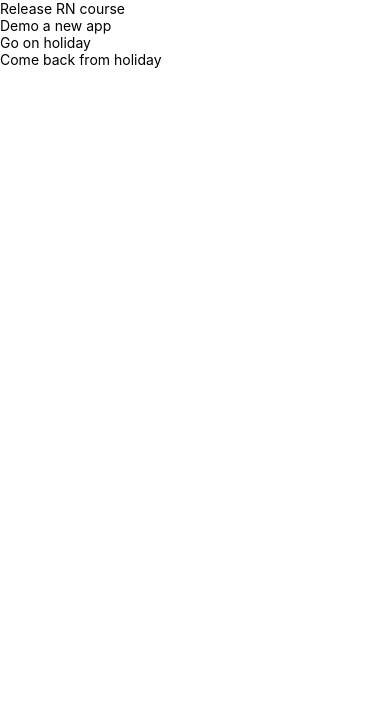
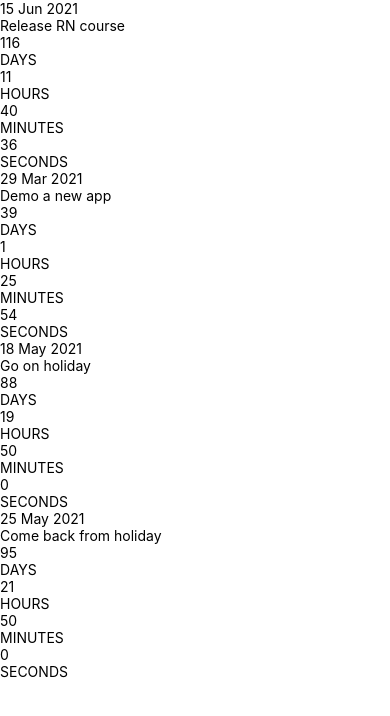
Before and after one commit to Steven-MKN/countdown, a React Native app: screen / in a window 390 px wide. Shown: the top 716 px of the page. Built offline with nearby package versions, Linux system fonts and the light colour scheme.

Commit message:
handling layouts of complex components - end of topic

```diff
--- /dev/null
+++ b/EventCard.js
@@ -0,0 +1,45 @@
+import React from "react";
+import { Text, View, StyleSheet } from "react-native";
+import PropTypes from "prop-types";
+import { formatDate, getCountdownParts } from "./api";
+
+const styles = StyleSheet.create({});
+
+export default function EventCard({ event }) {
+  const { days, hours, minutes, seconds } = getCountdownParts(event.date);
+
+  return (
+    <View style={styles.card}>
+      <View style={styles.cardHeader}>
+        <Text style={styles.date}>{formatDate(event.date)}</Text>
+        <Text style={styles.title}>{event.title}</Text>
+      </View>
+
+      <View style={styles.counterContainer}>
+        <View style={styles.counter}>
+          <Text style={styles.counterText}>{days}</Text>
+          <Text style={styles.counterLabel}>DAYS</Text>
+        </View>
+        <View style={styles.counter}>
+          <Text style={styles.counterText}>{hours}</Text>
+          <Text style={styles.counterLabel}>HOURS</Text>
+        </View>
+        <View style={styles.counter}>
+          <Text style={styles.counterText}>{minutes}</Text>
+          <Text style={styles.counterLabel}>MINUTES</Text>
+        </View>
+        <View style={styles.counter}>
+          <Text style={styles.counterText}>{seconds}</Text>
+          <Text style={styles.counterLabel}>SECONDS</Text>
+        </View>
+      </View>
+    </View>
+  );
+}
+
+EventCard.propTypes = {
+  event: PropTypes.shape({
+    title: PropTypes.string.isRequired,
+    date: PropTypes.instanceOf(Date),
+  }),
+};
--- a/EventList.js
+++ b/EventList.js
@@ -1,5 +1,6 @@
 import React, { Component } from "react";
 import { FlatList, Text } from "react-native";
+import EventCard from "./EventCard";
 
 class EventList extends Component {
   state = {
@@ -7,7 +8,10 @@ class EventList extends Component {
   };
 
   componentDidMount() {
-    const events = require("./db.json").events;
+    const events = require("./db.json").events.map((e) => ({
+      ...e,
+      date: new Date(e.date),
+    }));
     this.setState({ events });
   }
 
@@ -15,7 +19,7 @@ class EventList extends Component {
     return (
       <FlatList
         data={this.state.events}
-        renderItem={({ item }) => <Text>{item.title}</Text>}
+        renderItem={({ item }) => <EventCard event={item} />}
         keyExtractor={(item) => item.id}
       />
     );
--- /dev/null
+++ b/api.js
@@ -0,0 +1,23 @@
+import moment from "moment";
+
+export function formatDate(dateString) {
+  const parsed = moment(new Date(dateString));
+
+  if (!parsed.isValid()) {
+    return dateString;
+  }
+
+  return parsed.format("D MMM YYYY");
+}
+
+export function getCountdownParts(eventDate) {
+  const duration = moment.duration(
+    moment(new Date(eventDate)).diff(new Date())
+  );
+  return {
+    days: parseInt(duration.as("days")),
+    hours: duration.get("hours"),
+    minutes: duration.get("minutes"),
+    seconds: duration.get("seconds"),
+  };
+}
--- a/package.json
+++ b/package.json
@@ -10,6 +10,7 @@
   "dependencies": {
     "expo": "~40.0.0",
     "expo-status-bar": "~1.0.3",
+    "moment": "^2.29.1",
     "react": "16.13.1",
     "react-dom": "16.13.1",
     "react-native": "https://github.com/expo/react-native/archive/sdk-40.0.1.tar.gz",
```
Also changed, not shown: 1 other file (tests, documents, lock files or other folders).
